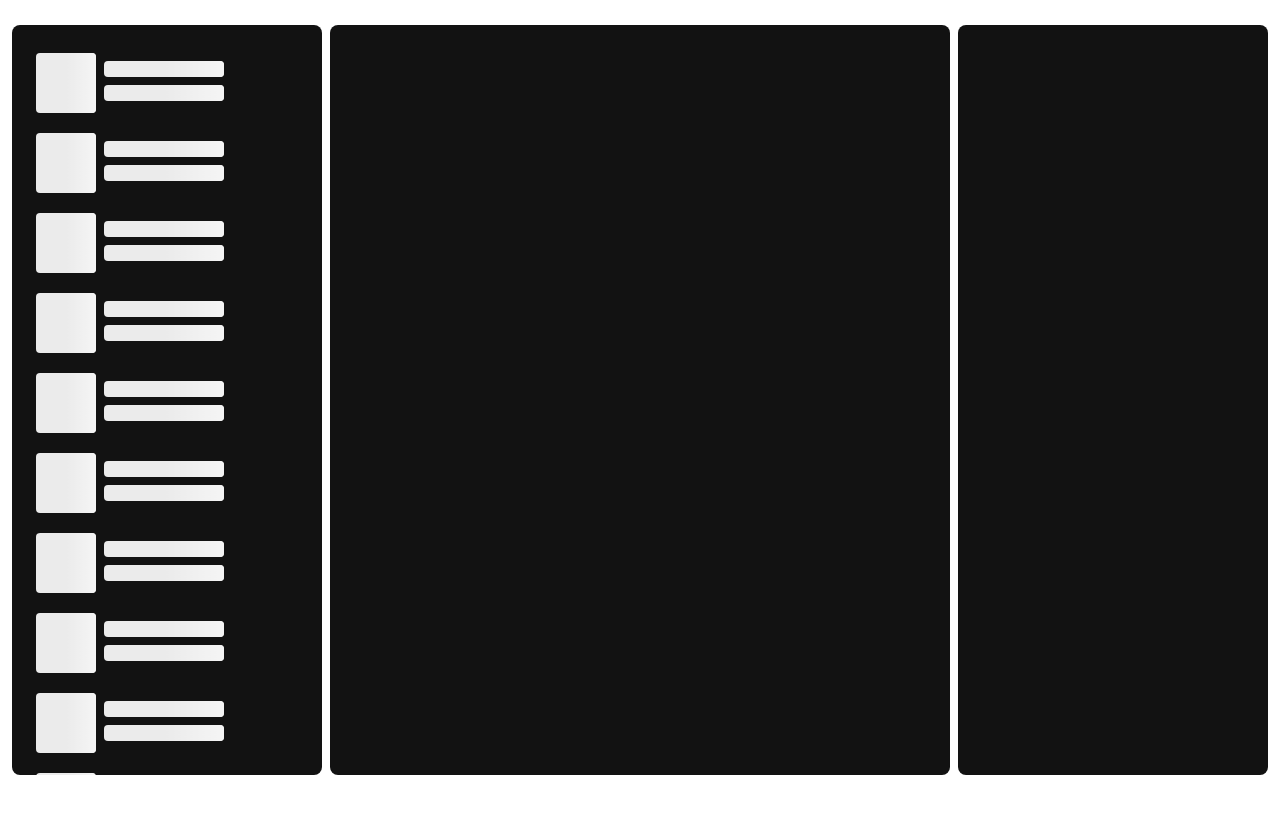
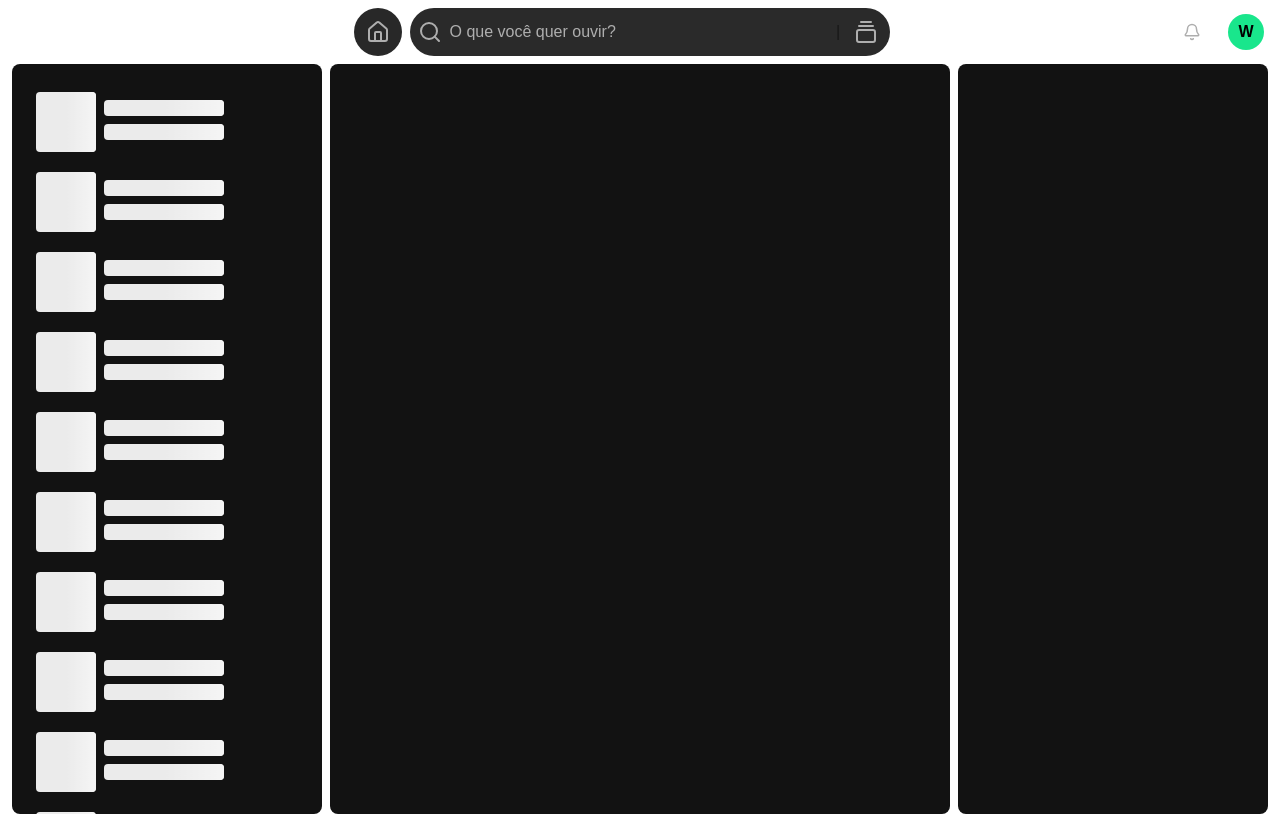
Before and after one commit to ThauanSilva03/Spotify-2, a Next.js app: page / in a window 1280 px wide. Built offline with nearby package versions, Linux system fonts and the light colour scheme.

Commit message:
feat: home page header

```diff
--- a/src/app/page.tsx
+++ b/src/app/page.tsx
@@ -1,11 +1,61 @@
 "use client";
 
+import Image from "next/image";
 import CardMusic from "./components/library/cardMusic";
+import {
+  Bell,
+  GalleryVerticalEnd,
+  LucideHouse,
+  RatIcon,
+  Search,
+} from "lucide-react";
 
 export default function Home() {
   return (
-    <div className="w-screen h-screen flex justify-center flex-col p-3">
-      <div className="flex flex-row w-full gap-2">
+    <div className="w-screen h-screen flex flex-col">
+      <header className="px-4 flex justify-between py-2 items-center">
+        <button className="pl-3">
+          <Image
+            src="/icons/icon-spotify.svg"
+            width={35}
+            height={35}
+            alt="iconSpotify"
+          />
+        </button>
+        <div className="flex items-center justify-center gap-2">
+          <div className="bg-[#282828] flex rounded-full w-12 h-12 items-center justify-center hover:scale-105">
+            {/* House button */}
+            <button>
+              <LucideHouse className="text-[#AEAEAE]" />
+            </button>
+          </div>
+          <div className="relative flex items-center px-2 rounded-full w-[480px] bg-[#2A2A2A] py-1">
+            {/* Search input */}
+            <button>
+              <Search className="text-[#AEAEAE]" />
+            </button>
+            <input
+              type="text"
+              className="bg-transparent p-2 outline-none w-[85%] text-base placeholder-[#AEAEAE]"
+              placeholder="O que você quer ouvir?"
+            />
+            <span className="mr-9">|</span>
+            <button className="absolute right-3 top-1/2 -translate-y-1/2">
+              <GalleryVerticalEnd className="text-[#AEAEAE]" />
+            </button>
+          </div>
+        </div>
+        <div className="flex items-center gap-6">
+          {/* Profile */}
+          <button>
+            <Bell className="scale-75 text-[#AEAEAE] hover:text-white hover:scale-[.80]" />
+          </button>
+          <div className="bg-[#19E68C] flex rounded-full w-9 h-9 items-center justify-center">
+            <button className="text-black font-bold text-center">W</button>
+          </div>
+        </div>
+      </header>
+      <div className="flex flex-row w-full gap-2 px-3">
         <div className="group relative max-h-[750px] w-[25%] overflow-hidden rounded-lg bg-[#121212]">
           <div className="overflow-y-auto h-full p-4 scrollbar scrollbar-thumb-transparent group-hover:scrollbar-thumb-[#898989] ">
             <div>
```
